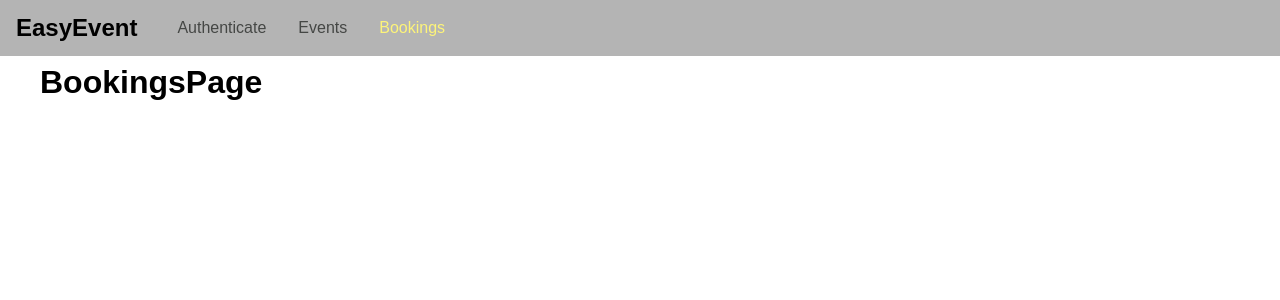
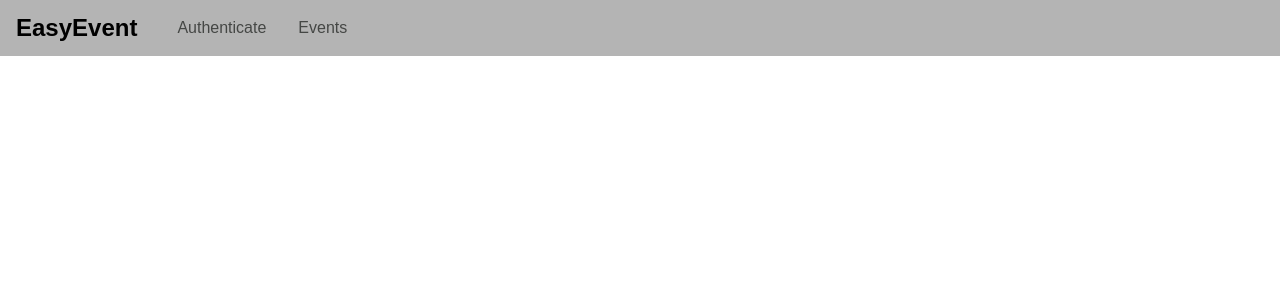
Before and after one commit to akhil9tiet/graphql-react-blog, a React (Create React App) app in the folder frontend/: page /bookings in a window 1280 px wide. Shown: the top 300 px of the page. Built offline with nearby package versions, Linux system fonts and the light colour scheme.

Commit message:
feat: complete auth

```diff
--- a/frontend/src/App.js
+++ b/frontend/src/App.js
@@ -1,4 +1,4 @@
-import React from 'react';
+import React, { Component } from 'react';
 import { BrowserRouter, Route, Redirect, Switch } from 'react-router-dom';
 
 import AuthPage from './pages/Auth';
@@ -6,24 +6,50 @@ import EventsPage from './pages/Events';
 import BookingsPage from './pages/Bookings';
 import MainNavigation from './components/Navigation/MainNavigation';
 
+import AuthContext from './context/auth-context';
+
 import './App.css';
 
-function App() {
+class App extends Component {
+	state = {
+		token: null,
+		userId: null
+	};
+	login = (token, userId, tokenExpiration) => {
+		this.setState({ token: token, userId: userId });
+	};
+
+	logout = () => {
+		this.setState({ toke: null, userId: null });
+	};
+
+	render() {
 		return (
 			<BrowserRouter>
+				<AuthContext.Provider
+					value={{
+						token: this.state.token,
+						userId: this.state.userId,
+						login: this.login,
+						logout: this.logout
+					}}>
 					<React.Fragment>
 						<MainNavigation />
-				<main className="main-content">
+						<main className='main-content'>
 							<Switch>
-						<Redirect path='/' to='/auth' exact />
-						<Route path='/auth' component={AuthPage} />
+								{!this.state.token && <Redirect path='/' to='/auth' exact />}
+								{this.state.token && <Redirect path='/' to='/events' exact />}
+								{this.state.token && <Redirect path='/auth' to='/events' exact />}
+								{!this.state.token && <Route path='/auth' component={AuthPage} />}
 								<Route path='/events' component={EventsPage} />
-						<Route path='/bookings' component={BookingsPage} />
+								{this.state.token && <Route path='/bookings' component={BookingsPage} />}
 							</Switch>
 						</main>
 					</React.Fragment>
+				</AuthContext.Provider>
 			</BrowserRouter>
 		);
 	}
+}
 
 export default App;
--- a/frontend/src/components/Navigation/MainNavigation.js
+++ b/frontend/src/components/Navigation/MainNavigation.js
@@ -1,28 +1,39 @@
 import React from 'react';
 import { NavLink } from 'react-router-dom';
 import './MainNavigation.css';
+import AuthContext from '../../context/auth-context';
 
 const mainNavigation = (props) => {
 	return (
-		<header className="main-navigation">
+		<AuthContext.Consumer>
+			{(context) => {
+				return (
+					<header className='main-navigation'>
 						<div className='main-navigation__logo'>
 							<h1>EasyEvent</h1>
 						</div>
 						<div className='main-navigation__items'>
 							<ul>
+								{!context.token && (
 									<li>
 										<NavLink to='/auth'>Authenticate</NavLink>
 									</li>
+								)}
 								<li>
 									<NavLink to='/events'>Events</NavLink>
 								</li>
+								{context.token && (
 									<li>
 										<NavLink to='/bookings'>Bookings</NavLink>
 									</li>
+								)}
 							</ul>
 						</div>
 					</header>
 				);
+			}}
+		</AuthContext.Consumer>
+	);
 };
 
 export default mainNavigation;
--- /dev/null
+++ b/frontend/src/context/auth-context.js
@@ -0,0 +1,7 @@
+import React from 'react';
+export default React.createContext({
+	token: null,
+	userId: null,
+	login: (token, userId, tokenExpiration) => {},
+	logout: () => {}
+});
--- a/frontend/src/pages/Auth.js
+++ b/frontend/src/pages/Auth.js
@@ -1,10 +1,13 @@
 import React, { Component } from 'react';
 import './Auth.css';
+import AuthContext from '../context/auth-context';
 
 class AuthPage extends Component {
 	state = {
 		isLogin: true
 	};
+
+	static contextType = AuthContext;
 
 	constructor(props) {
 		super(props);
@@ -66,7 +69,13 @@ class AuthPage extends Component {
 				return res.json();
 			})
 			.then((resData) => {
-				console.log(resData);
+				if (resData.data.login.token) {
+					this.context.login(
+						resData.data.login.token,
+						resData.data.login.userId,
+						resData.data.login.tokenExpiration
+					);
+				}
 			})
 			.catch((err) => {
 				console.log(err);
```
Lines whose indentation alone changed are shown as unchanged.
